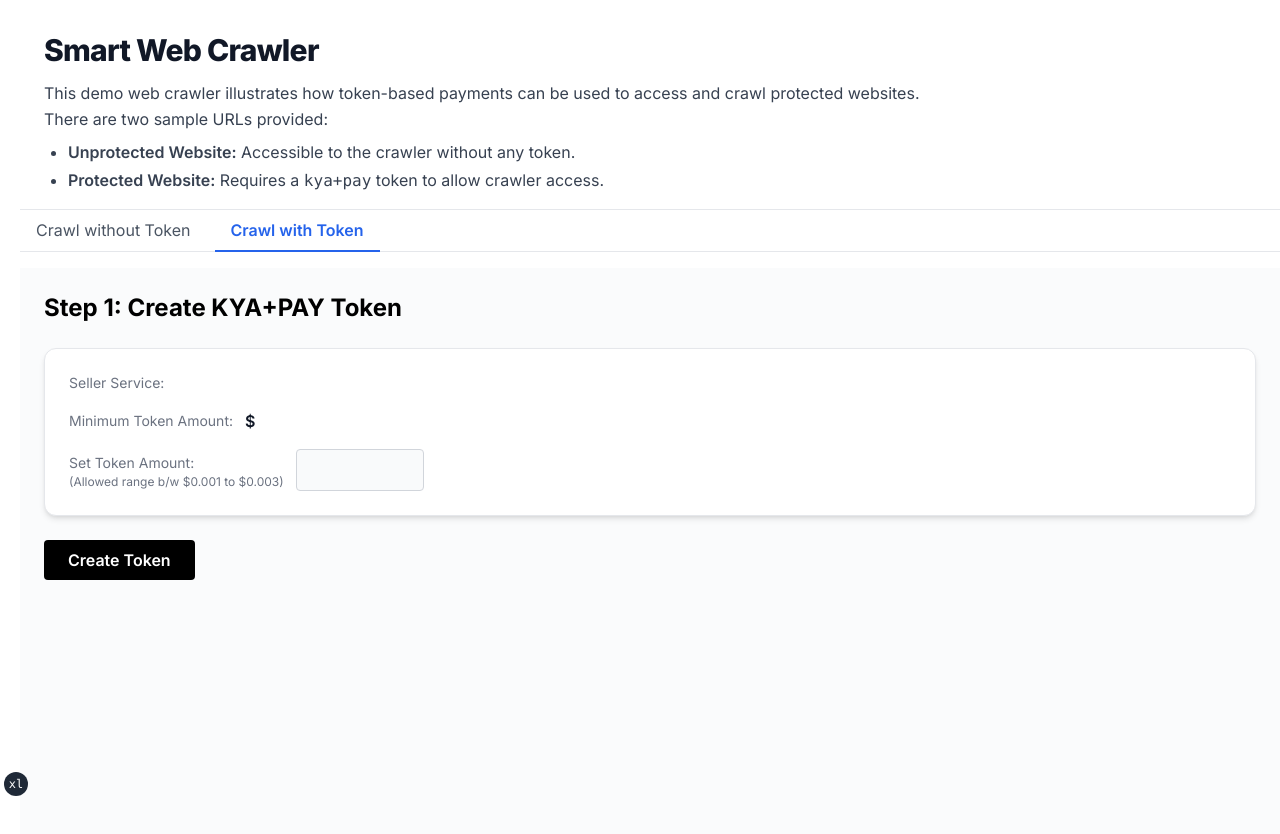
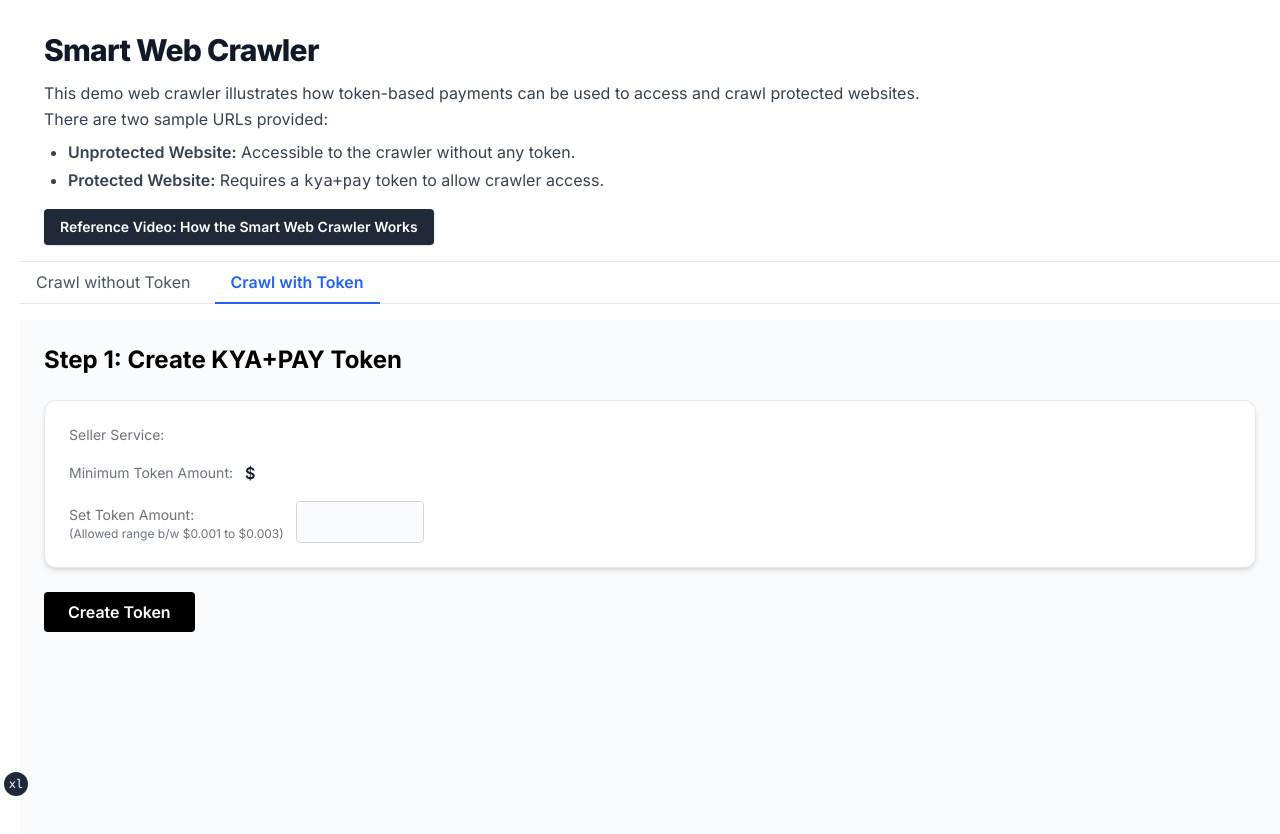
Before and after one commit to skyfire-xyz/skyfire-solutions-smart-web-crawler-demo, a Next.js app in the folder crawler-agent-fe/: page /token in a window 1280 px wide. Shown: the top 834 px of the page. Built offline with nearby package versions, Linux system fonts and the light colour scheme; no server answers.

Commit message:
adds youtube video link

```diff
--- a/crawler-agent-fe/app/components/TopBar.tsx
+++ b/crawler-agent-fe/app/components/TopBar.tsx
@@ -20,6 +20,16 @@ export default function TopBar() {
               <span className="font-semibold">Protected Website:</span> Requires a <span className="font-mono">kya+pay</span> token to allow crawler access.
             </li>
           </ul>
+          <div className="mt-4">
+            <a
+              href="https://www.youtube.com/watch?v=xiwfPbEQ5BY"
+              target="_blank"
+              rel="noopener noreferrer"
+              className="inline-block px-4 py-2 bg-gray-800 text-white rounded font-semibold text-sm shadow hover:bg-gray-700 transition"
+            >
+              Reference Video: How the Smart Web Crawler Works
+            </a>
+          </div>
         </div>
       </div>
     </div>
```
Also changed, not shown: 1 other file (tests, documents, lock files or other folders).
